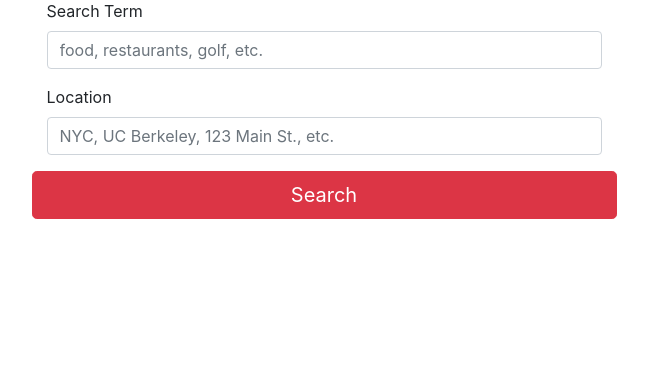
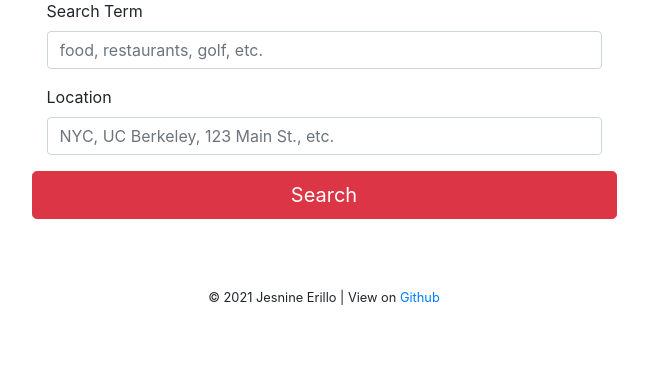
Before and after one commit to jerillo/yelp-randomizer, a Flask app: page / in a window 1280 px wide. Shown: the part 209-595 px from the top of the page, without its empty margins (316-964 px from the left). Run offline with Flask 2, Linux system fonts and the light colour scheme; some libraries are stand-ins or nearby versions.

Commit message:
Add a footer

```diff
--- a/templates/base.html
+++ b/templates/base.html
@@ -28,7 +28,6 @@
 
 <body>
 
-
     <nav class="navbar navbar-light bg-danger justify-content-between">
         <a class="navbar-brand text-white" href="/"><i class="fab fa-yelp"></i> Yelp Randomizer</a>
 
@@ -48,6 +47,11 @@
         {% endblock %}
     </div>
 
+    <footer class="page-footer font-small pt-4">
+        <div class="footer-copyright text-center py-3">
+            <p><small>&copy; 2021 Jesnine Erillo | View on <a href="https://github.com/jerillo/yelp-randomizer">Github</a></small></p>
+        </div>
+    </footer>
     <!-- Javascript -->
     <script src="https://code.jquery.com/jquery-3.3.1.slim.min.js" integrity="sha384-q8i/X+965DzO0rT7abK41JStQIAqVgRVzpbzo5smXKp4YfRvH+8abtTE1Pi6jizo"
         crossorigin="anonymous"></script>
```
